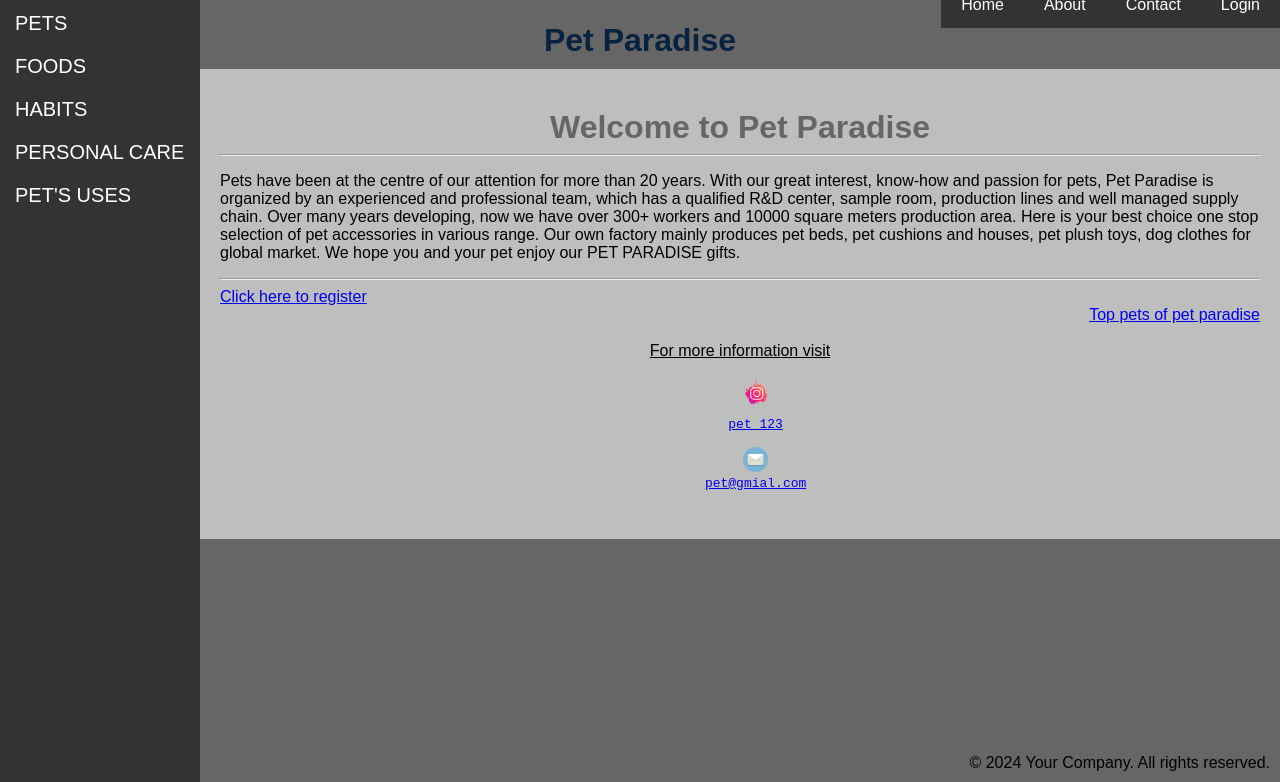
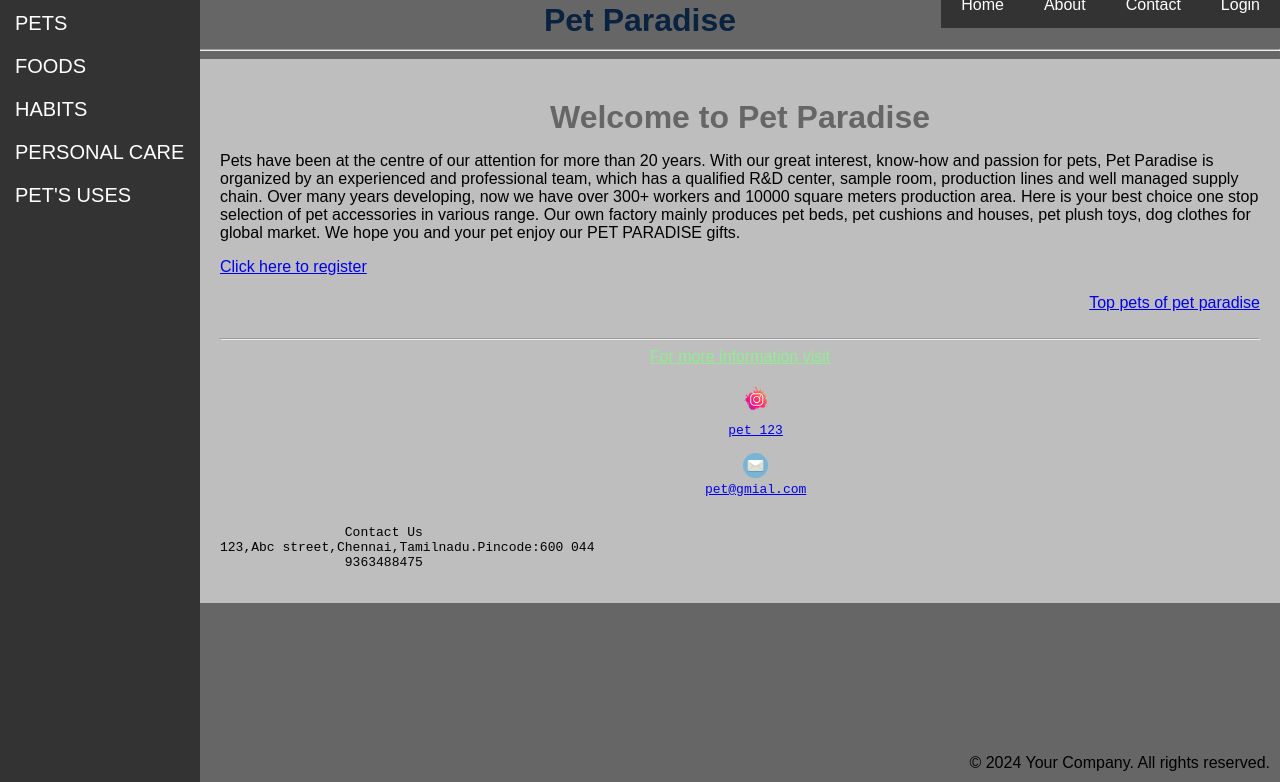
Before and after one commit to ThangavelKaliyamoorthy/Pet_paradise, a plain HTML site: page index.html in a window 1280 px wide. Shown: the part 18-800 px from the top of the page. Drawn offline with Linux system fonts and the light colour scheme.

Commit message:
Update index.html
Update index.html

```diff
--- a/index.html
+++ b/index.html
@@ -7,12 +7,10 @@
     <link rel="stylesheet" type="text/css" href="styles.css">
 </head>
 <body>
-    <div class="logo">
-        <img src="#">
-    </div>
-    <h1 class = "company-name">Pet Paradise</h1>
+
+    <h1 class = "company-name">Pet Paradise</h1><hr>
     <div class="sidebar">
-        <a href="#section1">PETS</a>
+        <a href="pets.html">PETS</a>
         <a href="#section2">FOODS</a>
         <a href="#section3">HABITS</a>
         <a href="#section4">PERSONAL CARE</a>
@@ -28,7 +26,6 @@
 
 <div class="main-content">
 <h1>Welcome to Pet Paradise</h1>
-<hr>
 <p>Pets have been at the centre of our attention for more than 20 years.
     With our great interest, know-how and passion for pets,
     Pet Paradise is organized by an experienced and professional team, which has a qualified R&D center, sample room, production lines and well managed supply chain.
@@ -36,13 +33,14 @@
     Here is your best choice one stop selection of pet accessories in various range.
     Our own factory mainly produces pet beds, pet cushions and houses, pet plush toys, dog clothes for global market.
     We hope you and your pet enjoy our PET PARADISE gifts.</p>
-<hr>
+<div class="reg">
 <a href="registerform.html">Click here to register</a>
+</div><br>
 <div class="list">
     <a href="table.html">Top pets of pet paradise</a>
-</div><br>
+</div><br><hr>
 <div class="information-link">
-    <a href="#more-information" style="color: rgb(2, 0, 0);">For more information visit</a>
+    <a href="#more-information" style="color: lightgreen;">For more information visit</a>
     <br>
     <pre>
     <img src="insta.png" width="40" height="40">
@@ -52,6 +50,13 @@
     <a href="#">pet@gmial.com</a>
     </pre>
 </div>
+<div class ="co">
+    <pre>
+                Contact Us
+123,Abc street,Chennai,Tamilnadu.Pincode:600 044
+                9363488475
+</pre>
+</div>
 <div class="copyright">
     &copy; 2024 Your Company. All rights reserved.
 </div>
```
